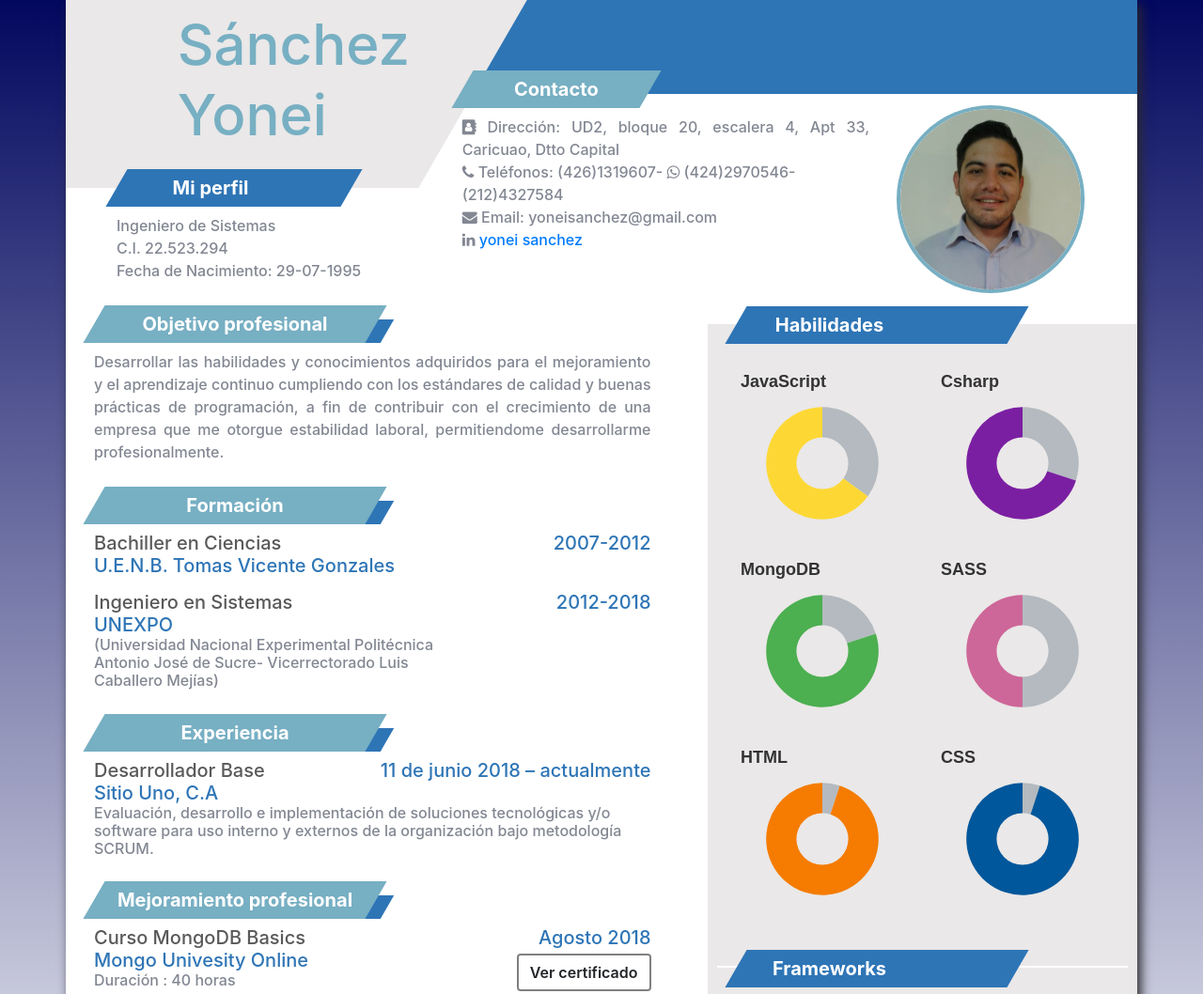
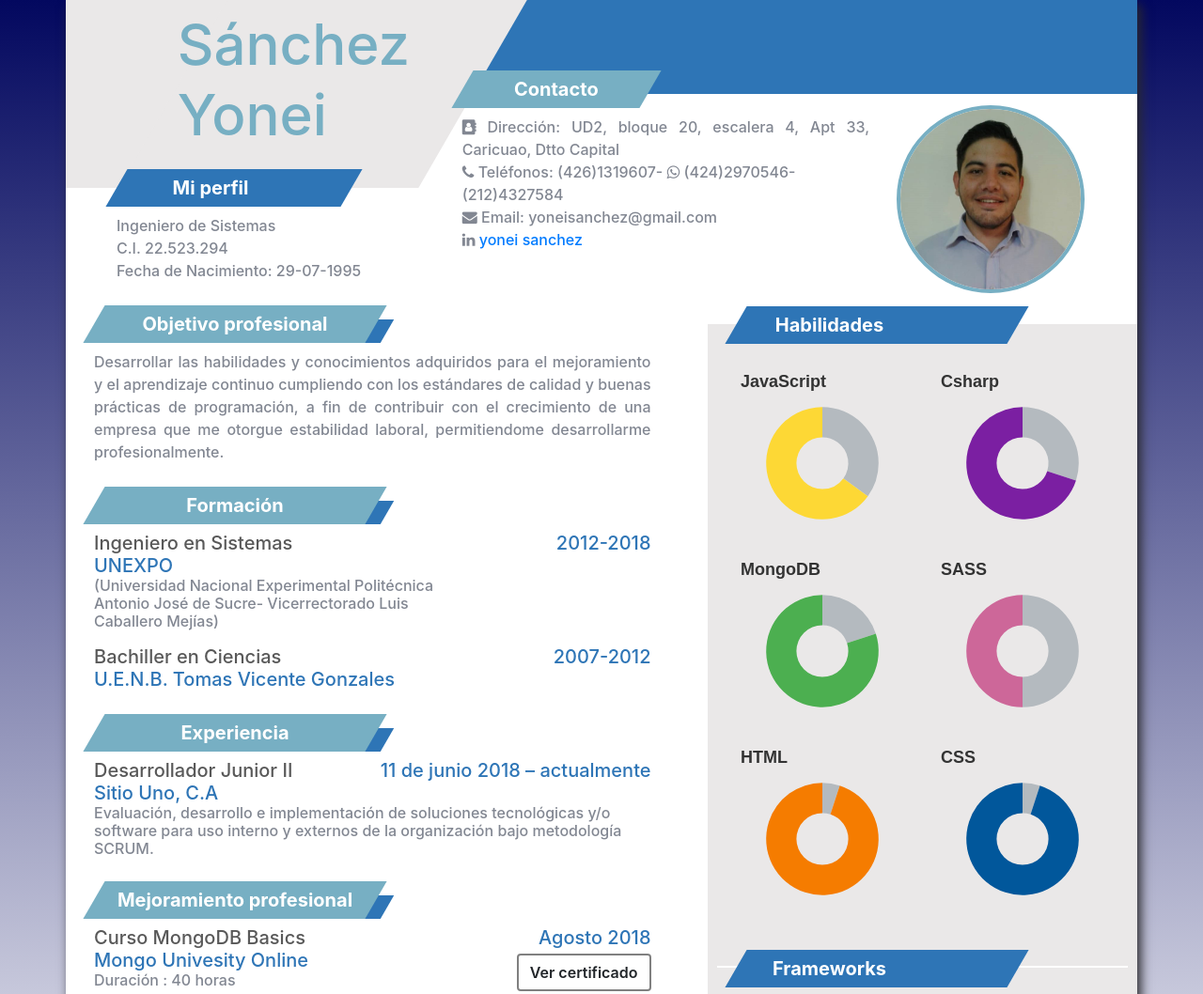
Before and after one commit to yoneisanchez/Corriculum, a plain HTML site: page index.html in a window 1280 px wide. Shown: the top 1058 px of the page at 94% size. Drawn offline with nearby package versions, Linux system fonts and the light colour scheme.

Commit message:
Se implementa actualizacion de informacion de puesto actual de trabajo.

```diff
--- a/index.html
+++ b/index.html
@@ -61,20 +61,20 @@
                     <label class="title">Formación</label>
                     <div class="row">
                         <div class="col-md-8">
-                            <h5 class="title">Bachiller en Ciencias</h5>
-                            <h5>U.E.N.B. Tomas Vicente Gonzales </h5>
-                        </div>
-                        <div class="col-md-4 text-right">
-                            <h5>2007-2012</h5>
-                        </div>
-                        <div class="separator"></div>
-                        <div class="col-md-8">
                             <h5 class="title">Ingeniero en Sistemas</h5>
                             <h5>UNEXPO</h5>
                             <h6>(Universidad Nacional Experimental Politécnica Antonio José de Sucre- Vicerrectorado Luis Caballero Mejías)</h6>
                         </div>
                         <div class="col-md-4 text-right">
                             <h5>2012-2018</h5>
+                        </div>
+                        <div class="separator"></div>
+                        <div class="col-md-8">
+                            <h5 class="title">Bachiller en Ciencias</h5>
+                            <h5>U.E.N.B. Tomas Vicente Gonzales </h5>
+                        </div>
+                        <div class="col-md-4 text-right">
+                            <h5>2007-2012</h5>
                         </div>
                     </div>
                 </div>
@@ -83,7 +83,7 @@
                     <label class="title">Experiencia</label>
                     <div class="row">
                         <div class="col-md-5">
-                            <h5 class="title">Desarrollador Base</h5>
+                            <h5 class="title">Desarrollador Junior II</h5>
                         </div>
                         <div class="col-md-7 text-right">
                             <h5>11 de junio 2018 – actualmente</h5>
```
